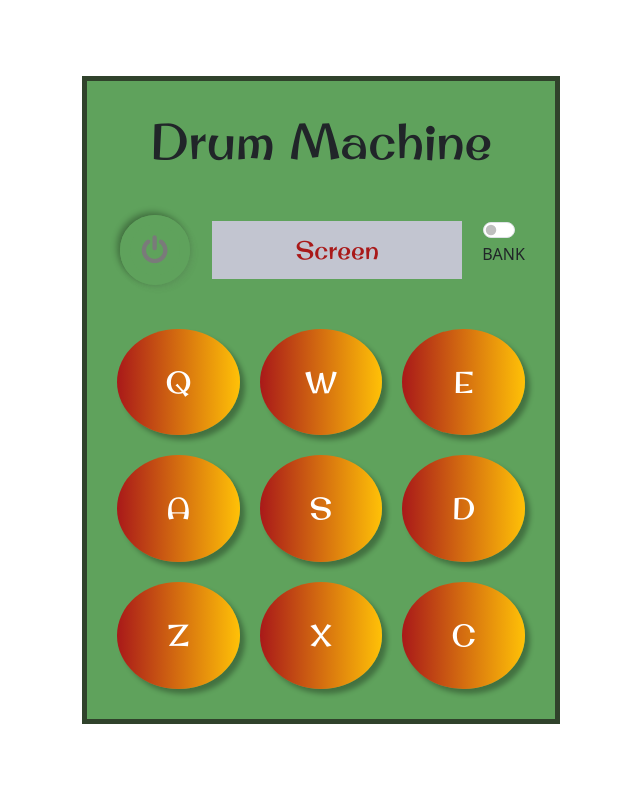
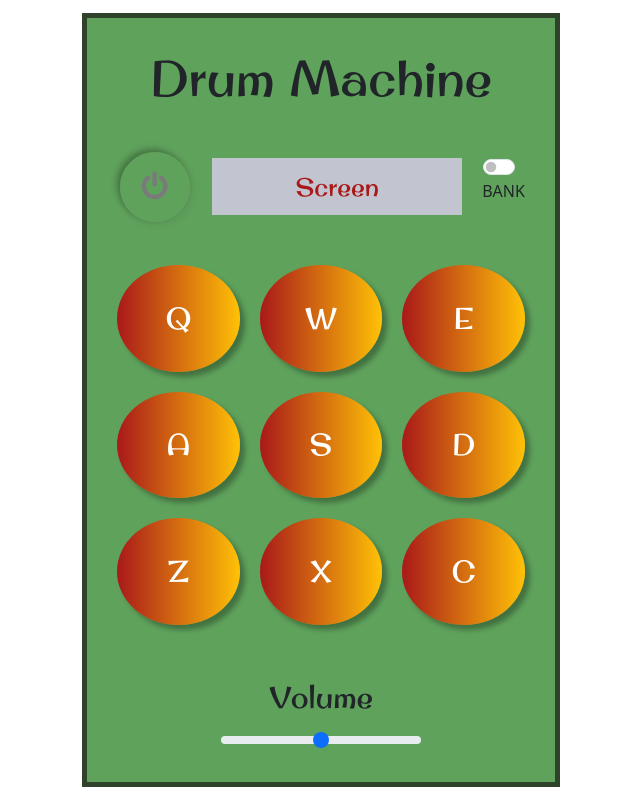
Before and after one commit to siloksan/drum-machine, a React (Create React App) app: page / in a window 1280 px wide. Shown: the whole page, without its empty margins (319-959 px from the left). Built offline with nearby package versions, Linux system fonts and the light colour scheme.

Commit message:
done without changing the volume

```diff
--- a/src/App.jsx
+++ b/src/App.jsx
@@ -5,6 +5,8 @@ import BlockPads from "./component/BlockPads";
 import DrumController from "./component/DrumController";
 import {heaterKit, SmoothPianoKit} from "./utils/bankOfSounds";
 import modeReducer from "./reducer/reducer";
+import Form from 'react-bootstrap/Form';
+import {rangeStyles, rangeTextStyles} from "./styles/bootstrapStyles";
 
 const initialMode = { power: false, bank: heaterKit, display: 'Screen', chosenBank: true}
 
@@ -22,6 +24,14 @@ const App = () => {
 		setTimeout(() => {
 			slap.parentElement.style.background = 'linear-gradient(90deg, #a91919, #ffc107)'
 		}, 100)
+		renderDisplay(slap.parentElement.id)
+	}
+
+	const renderDisplay = (text) => {
+		dispatch({
+			type: 'DISPLAY',
+			display: text
+		})
 	}
 
 	const changeBank = (boolean) => {
@@ -54,7 +64,7 @@ const App = () => {
 	useEffect(() => {
 		document.addEventListener('keydown', handleKeyDown,
 		)
-	}, [mode])
+	}, [])
 
 	return (
 		<div id="drum-machine">
@@ -66,7 +76,11 @@ const App = () => {
 				changeBank={changeBank}
 				chosenBank={mode.chosenBank}
 			/>
-			<BlockPads mode={mode} />
+			<BlockPads mode={mode} renderDisplay={renderDisplay}/>
+			<div className="volume">
+				<Form.Label style={rangeTextStyles}>Volume</Form.Label>
+				<Form.Range style={rangeStyles}/>
+			</div>
 		</div>
 	);
 }
--- a/src/component/BlockPads.jsx
+++ b/src/component/BlockPads.jsx
@@ -4,7 +4,7 @@ import React from "react";
 const BlockPads = (props) => {
 	const { power, bank } = props.mode
 
-	const padsList = bank.bankOfSounds.map((pad) => <Pad key={pad.name} pad={pad} power={power} />)
+	const padsList = bank.bankOfSounds.map((pad) => <Pad key={pad.name} pad={pad} power={power} renderDisplay={props.renderDisplay}/>)
 	return (
 		<section className="drum-pads">
 			{padsList}
--- a/src/component/Pad.jsx
+++ b/src/component/Pad.jsx
@@ -3,11 +3,10 @@ import '../styles/css/App.css';
 import {buttonStyle} from "../styles/bootstrapStyles";
 import React from "react";
 
-const Pad = ({power, pad}) => {
+const Pad = ({power, pad, renderDisplay}) => {
 
 	const handleClick = (event, additional_param) => {
 		if (!power) return
-		console.log(event.target);
 		const slap = document.getElementById(additional_param)
 		slap.currentTime = 0
 		slap.play()
@@ -15,15 +14,17 @@ const Pad = ({power, pad}) => {
 		setTimeout(() => {
 			event.target.style.background = 'linear-gradient(90deg, #a91919, #ffc107)'
 		}, 100)
+		renderDisplay(event.target.id)
 	}
 
 	return (
 		<Button style={buttonStyle}
 		        className="pad"
 		        key={pad.name}
+				id={pad.name}
 		        variant="primary"
 		        onClick={(e) => handleClick(e, pad.key)}
-		>{power && <audio id={pad.key} src={pad.src}></audio>}
+		>{power && <audio className="clip" id={pad.key} src={pad.src}></audio>}
 			{pad.key}</Button>
 	)
 }
--- a/src/reducer/reducer.js
+++ b/src/reducer/reducer.js
@@ -5,7 +5,7 @@ const BANK = 'BANK'
 const modeReducer = (state, action) => {
 	switch (action.type) {
 		case TURN_ON: {
-			return Object.assign({}, state, { power: action.power })
+			return Object.assign({}, state, { power: action.power, display: '' })
 		}
 		case BANK: {
 			return Object.assign({}, state, { bank: action.bank, display: action.display, chosenBank: action.chosenBank })
--- a/src/styles/bootstrapStyles.js
+++ b/src/styles/bootstrapStyles.js
@@ -5,3 +5,14 @@ export const buttonStyle = {
 	fontFamily: "Original Surfer",
 	fontSize: 30
 }
+
+export const rangeTextStyles = {
+	textAlign: 'center',
+	fontFamily: "Original Surfer",
+	fontSize: 30
+}
+
+export const rangeStyles = {
+
+	width: 200
+}
--- a/src/styles/css/App.css
+++ b/src/styles/css/App.css
@@ -27,6 +27,7 @@
     gap: 20px;
     min-width: 340px;
     min-height: 360px;
+    margin-bottom: 50px;
 }
 
 #drum-controller {
@@ -39,6 +40,7 @@
 #display {
     margin: 20px;
     min-width: 250px;
+    height: 57px;
     background-color: #c2c5d0;
     color: #a91919;
     font-size: 25px;
@@ -105,3 +107,10 @@
 .pad {
     background: linear-gradient(90deg, #a91919, #ffc107);
 }
+
+.volume {
+    display: flex;
+    flex-direction: column;
+    align-items: center;
+    justify-content: center;
+}
```
